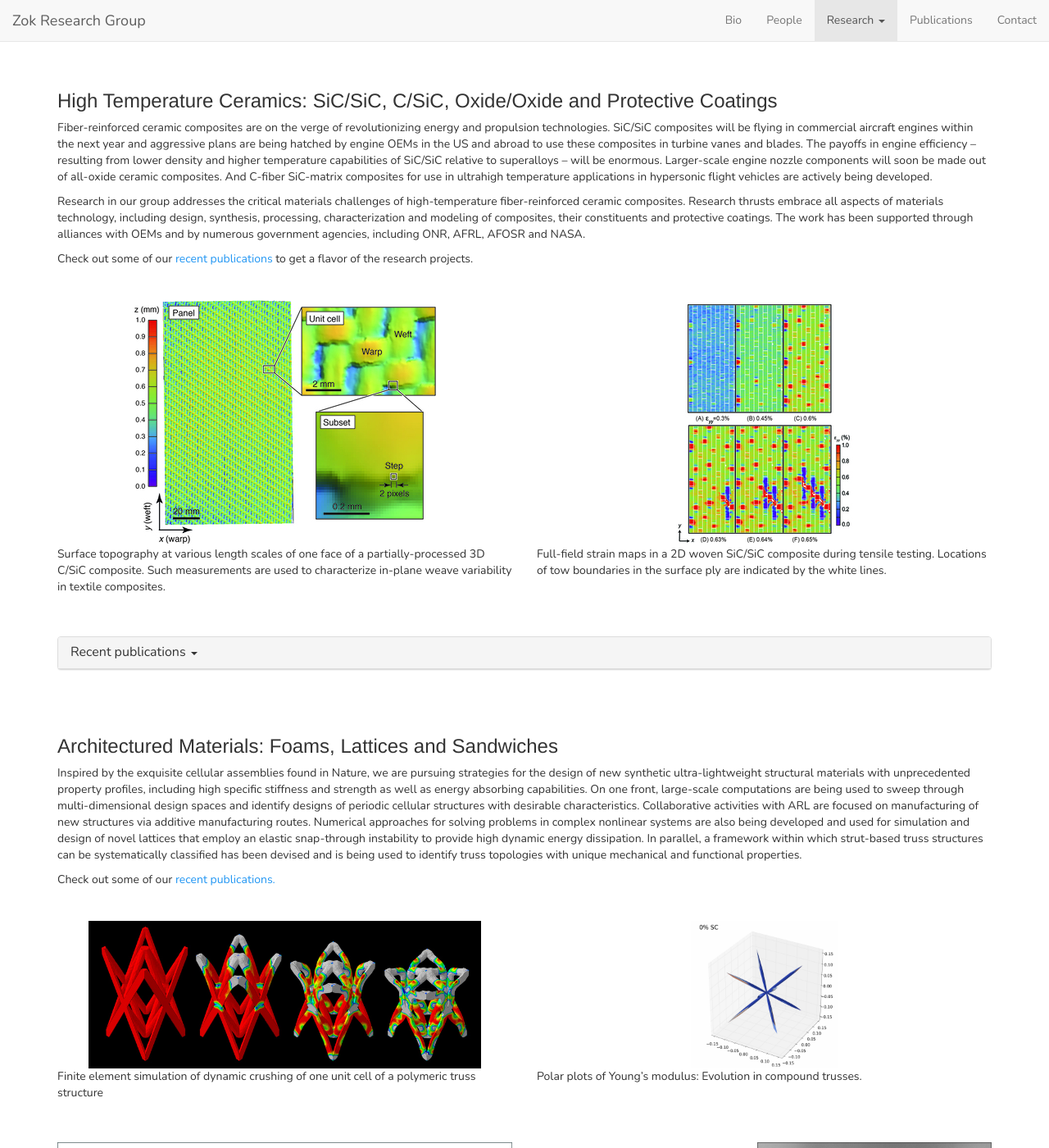
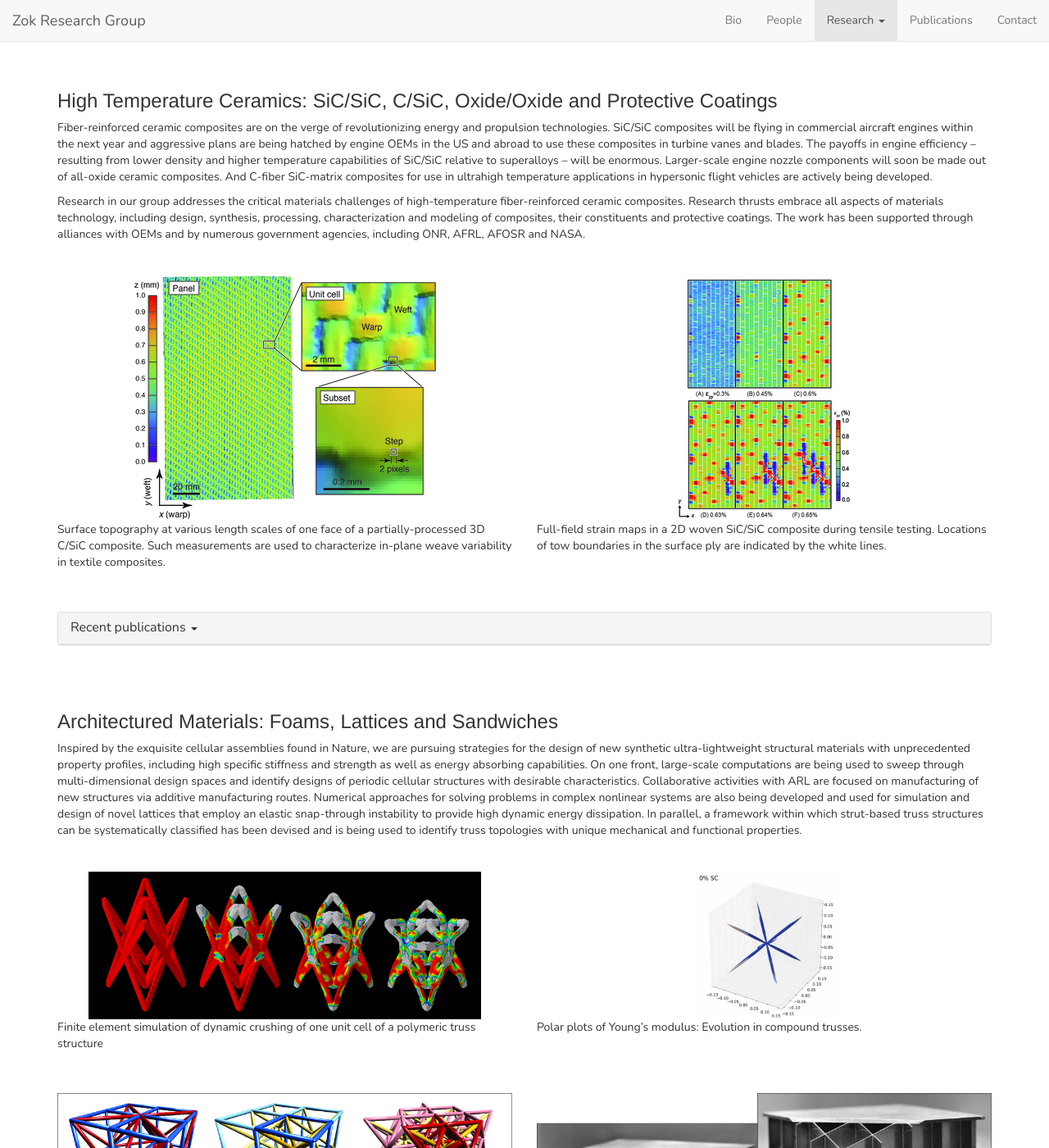
Before and after one commit to latture/zok-group-website, a Jekyll site: the page built from research/index.html, in a window 1280 px wide and 1400 px high. Shown: the whole window at 82% size. Built offline with Jekyll 4.4.1, drawn with Linux system fonts in a browser that asks for light colours; some web fonts are replaced; some of the changed text lies outside the part shown.

Commit message:
Removed links to recent publications.

```diff
--- a/_includes/research-arch-mats.html
+++ b/_includes/research-arch-mats.html
@@ -1,7 +1,6 @@
 <div class="container" id="research-arch-mats">
     <h3 class="research-heading">Architectured Materials: Foams, Lattices and Sandwiches</h3>
     <p>Inspired by the exquisite cellular assemblies found in Nature, we are pursuing strategies for the design of new synthetic ultra-lightweight structural materials with unprecedented property profiles, including high specific stiffness and strength as well as energy absorbing capabilities. On one front, large-scale computations are being used to sweep through multi-dimensional design spaces and identify designs of periodic cellular structures with desirable characteristics. Collaborative activities with ARL are focused on manufacturing of new structures via additive manufacturing routes. Numerical approaches for solving problems in complex nonlinear systems are also being developed and used for simulation and design of novel lattices that employ an elastic snap-through instability to provide high dynamic energy dissipation. In parallel, a framework within which strut-based truss structures can be systematically classified has been devised and is being used to identify truss topologies with unique mechanical and functional properties.</p>
-    <p>Check out some of our <a href="#recent-publications-arch-mats" class="page-scroll">recent publications.</a></p>
     <div class="row">
         <div class="col-md-6">
             <img src="{{site.baseurl}}/assets/img/research/arch-mats/dynamic-crushing.jpg" alt="Dynamic crushing of truss" class="img-responsive center-block">
--- a/_includes/research-high-temp.html
+++ b/_includes/research-high-temp.html
@@ -2,7 +2,6 @@
     <h3 class="research-heading">High Temperature Ceramics: SiC/SiC, C/SiC, Oxide/Oxide and Protective Coatings</h3>
     <p>Fiber-reinforced ceramic composites are on the verge of revolutionizing energy and propulsion technologies. SiC/SiC composites will be flying in commercial aircraft engines within the next year and aggressive plans are being hatched by engine OEMs in the US and abroad to use these composites in turbine vanes and blades. The payoffs in engine efficiency – resulting from lower density and higher temperature capabilities of SiC/SiC relative to superalloys – will be enormous. Larger-scale engine nozzle components will soon be made out of all-oxide ceramic composites. And C-fiber SiC-matrix composites for use in ultrahigh temperature applications in hypersonic flight vehicles are actively being developed.</p>
     <p> Research in our group addresses the critical materials challenges of high-temperature fiber-reinforced ceramic composites. Research thrusts embrace all aspects of materials technology, including design, synthesis, processing, characterization and modeling of composites, their constituents and protective coatings. The work has been supported through alliances with OEMs and by numerous government agencies, including ONR, AFRL, AFOSR and NASA.</p>
-    <p>Check out some of our <a href="#recent-publications-high-temp" class="page-scroll">recent publications</a> to get a flavor of the research projects.</p>
     <div class="row">
         <div class="col-md-6">
             <img src="{{site.baseurl}}/assets/img/research/high-temp/full-stitch.jpg" alt="Photo of alumina cracking" class="img-responsive center-block">
--- a/_includes/research-threat-protection.html
+++ b/_includes/research-threat-protection.html
@@ -1,7 +1,6 @@
 <div class="container" id="research-threat-protection">
     <h3 class="research-heading">Materials for Threat Protection: Ceramics, Cermets and Fiber Composites</h3>
     <p>Design of improved ballistic protection systems can be aided significantly with computational simulations. Simulations allow for efficient scanning of a wide design space as well as a broad range of impact scenarios. They also allow assessment of the efficacy of multi-layered multi-material systems. But the fidelity of computed outcomes is predicated on the use of high-fidelity models of material deformation, comminution and fracture under very high strain rates. The goal of our research program has been to advance the understanding of damage and failure modes in armor ceramics and cermets as well as the deformation response of high-performance fiber-reinforced polymer composites. To this end, we have devised and executed experiments that allow for critical assessments of the predictive capabilities of existing and new emerging constitutive models.</p>
-    <p>Check out our <a href="#recent-publications-threat-protection" class="page-scroll">recent publications.</a></p>
     <div class="row row-centered">
         <div class="col-md-4">
             <img src="{{site.baseurl}}/assets/img/research/threat-protection/alumina-cracking.jpg" alt="Photo of alumina cracking" class="img-responsive center-block">
```
